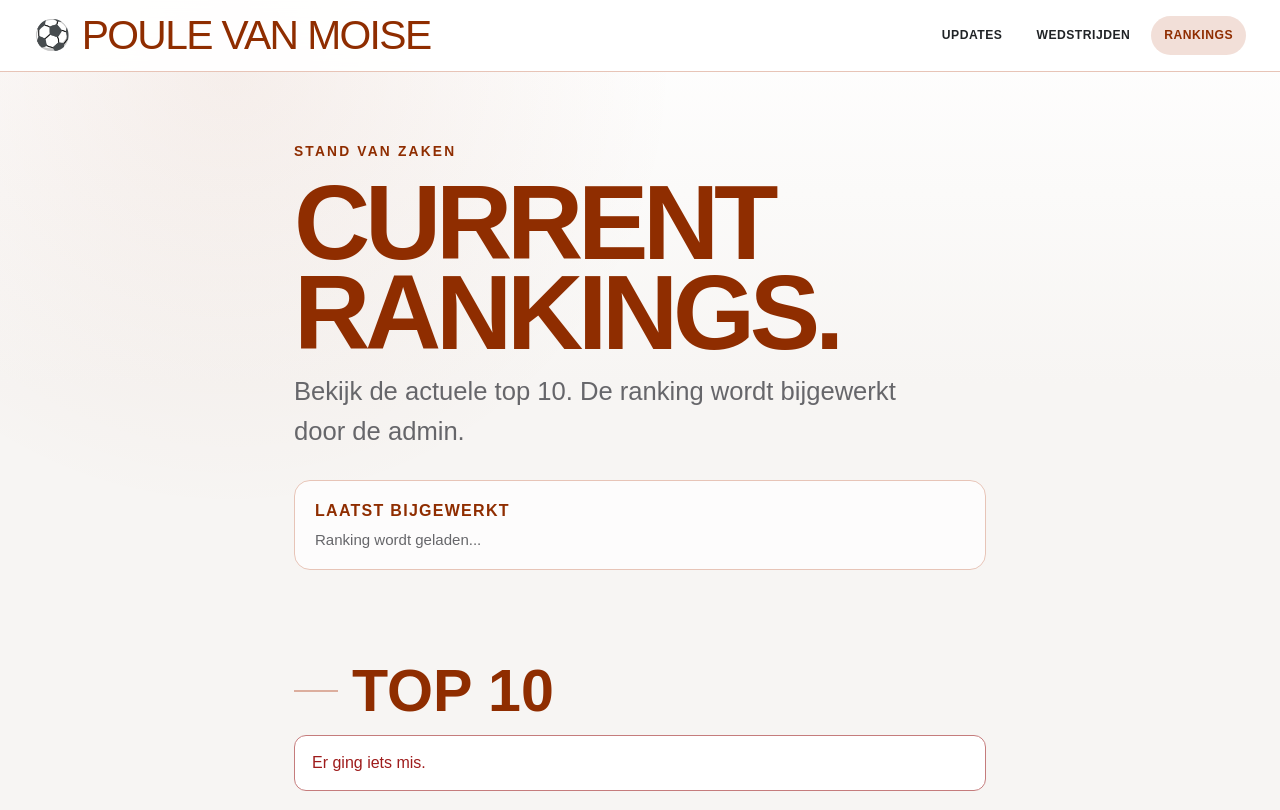
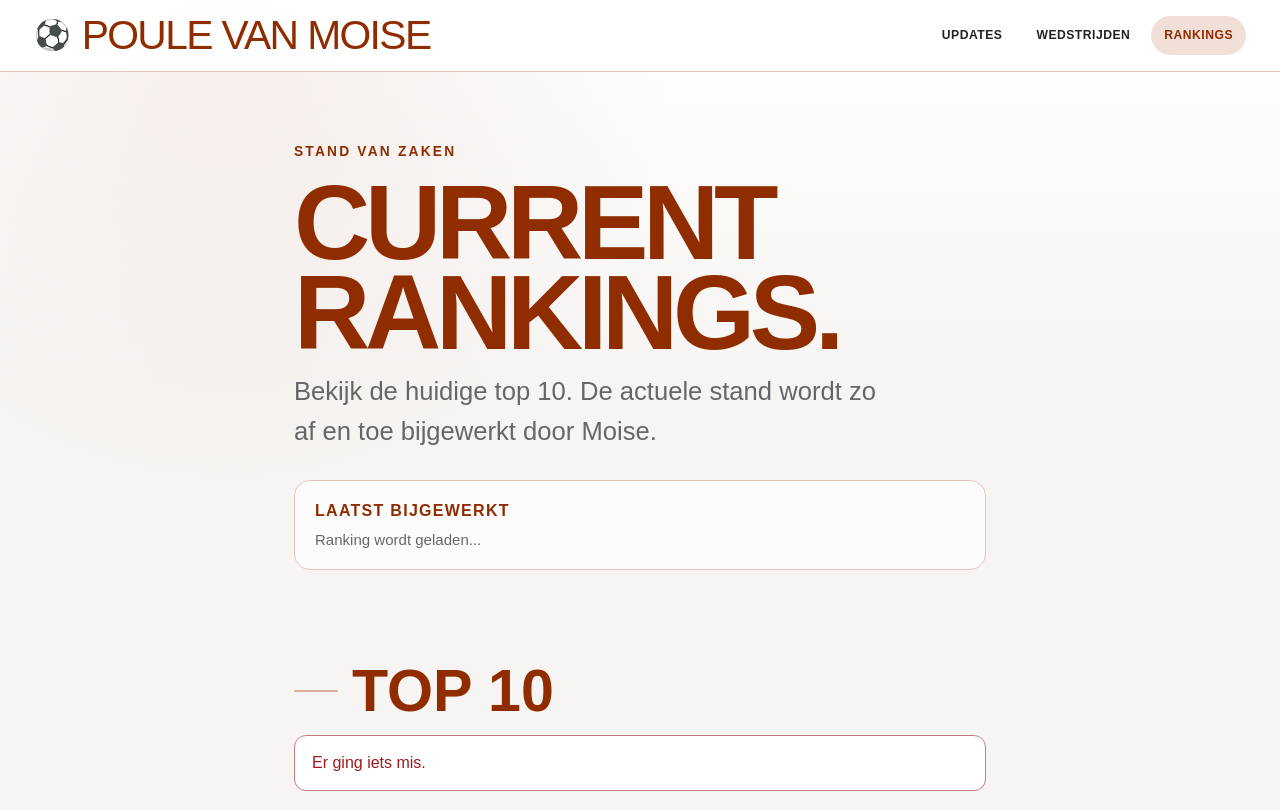
Before and after one commit to DaanHeijnen/PoulevanMoise, a website: page rankings.html in a window 1280 px wide. Shown: the top 810 px of the page. Drawn offline with Linux system fonts and the light colour scheme; no server answers.

Commit message:
Update ranking description text

```diff
--- a/rankings.html
+++ b/rankings.html
@@ -26,7 +26,7 @@
     <section class="hero rankings-hero">
       <p class="eyebrow">Stand van zaken</p>
       <h1>Current rankings.</h1>
-      <p>Bekijk de actuele top 10. De ranking wordt bijgewerkt door de admin.</p>
+      <p>Bekijk de huidige top 10. De actuele stand wordt zo af en toe bijgewerkt door Moise.</p>
       <div class="ranking-update-panel" aria-live="polite">
         <strong>Laatst bijgewerkt</strong>
         <span id="ranking-updated-at">Ranking wordt geladen...</span>
```
